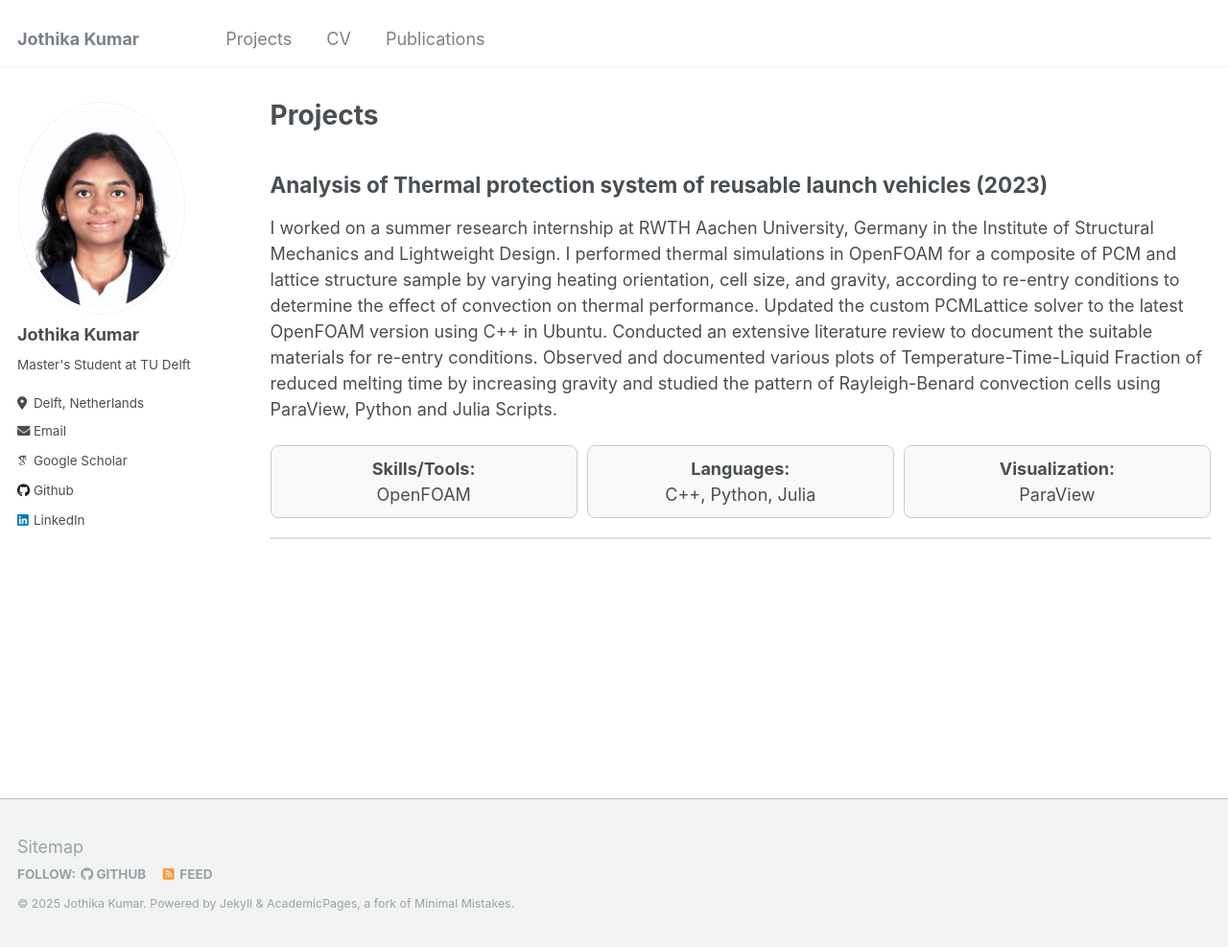
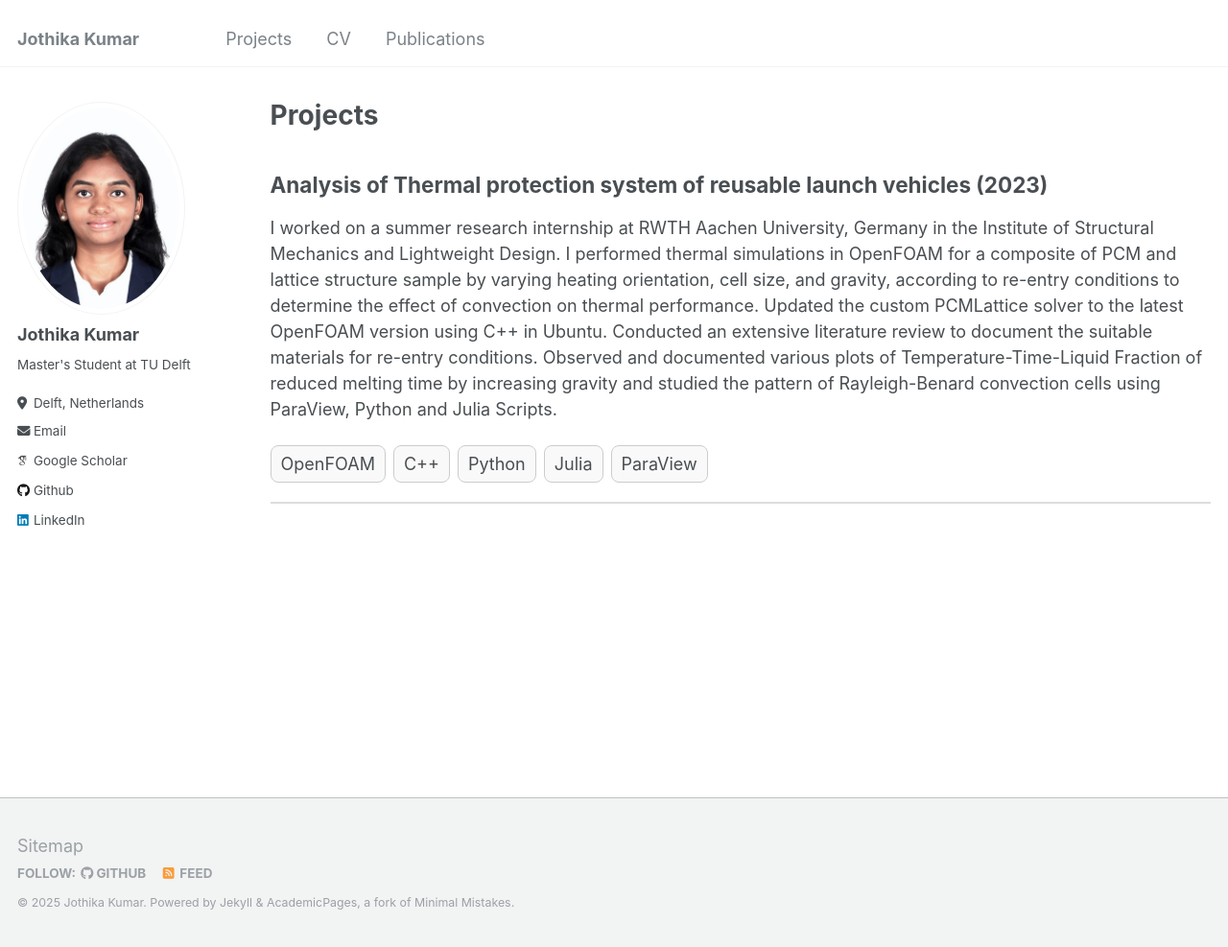
Before and after one commit to jothikak05/jothikak05.github.io, a Jekyll site: the page built from _pages/projects.md, in a window 1280 px wide and 987 px high. Shown: the whole window at 96% size. Built offline with Jekyll 4.4.1, drawn with Linux system fonts in a browser that asks for light colours; some web fonts are replaced.

Commit message:
Skills added

```diff
--- a/_pages/projects.md
+++ b/_pages/projects.md
@@ -9,17 +9,20 @@ author_profile: true
 
 I worked on a summer research internship at RWTH Aachen University, Germany in the Institute of Structural Mechanics and Lightweight Design. I performed thermal simulations in OpenFOAM for a composite of PCM and lattice structure sample by varying heating orientation, cell size, and gravity, according to re-entry conditions to determine the effect of convection on thermal performance. Updated the custom PCMLattice solver to the latest OpenFOAM version using C++ in Ubuntu. Conducted an extensive literature review to document the suitable materials for re-entry conditions. Observed and documented various plots of Temperature-Time-Liquid Fraction of reduced melting time by increasing gravity and studied the pattern of Rayleigh-Benard convection cells using ParaView, Python and Julia Scripts.
 
-<div style="display: flex; gap: 10px; margin-top: 15px;">
-  <div style="flex: 1; padding: 10px; border: 1px solid #ccc; border-radius: 8px; background-color: #f9f9f9; text-align: center;">
-    <strong>Skills/Tools:</strong><br>
+<div style="display: flex; flex-wrap: wrap; gap: 8px; margin-top: 15px;">
+  <div style="padding: 5px 10px; border: 1px solid #ccc; border-radius: 8px; background-color: #f9f9f9;">
     OpenFOAM
   </div>
-  <div style="flex: 1; padding: 10px; border: 1px solid #ccc; border-radius: 8px; background-color: #f9f9f9; text-align: center;">
-    <strong>Languages:</strong><br>
-    C++, Python, Julia
+  <div style="padding: 5px 10px; border: 1px solid #ccc; border-radius: 8px; background-color: #f9f9f9;">
+    C++
   </div>
-  <div style="flex: 1; padding: 10px; border: 1px solid #ccc; border-radius: 8px; background-color: #f9f9f9; text-align: center;">
-    <strong>Visualization:</strong><br>
+  <div style="padding: 5px 10px; border: 1px solid #ccc; border-radius: 8px; background-color: #f9f9f9;">
+    Python
+  </div>
+  <div style="padding: 5px 10px; border: 1px solid #ccc; border-radius: 8px; background-color: #f9f9f9;">
+    Julia
+  </div>
+  <div style="padding: 5px 10px; border: 1px solid #ccc; border-radius: 8px; background-color: #f9f9f9;">
     ParaView
   </div>
 </div>
```
